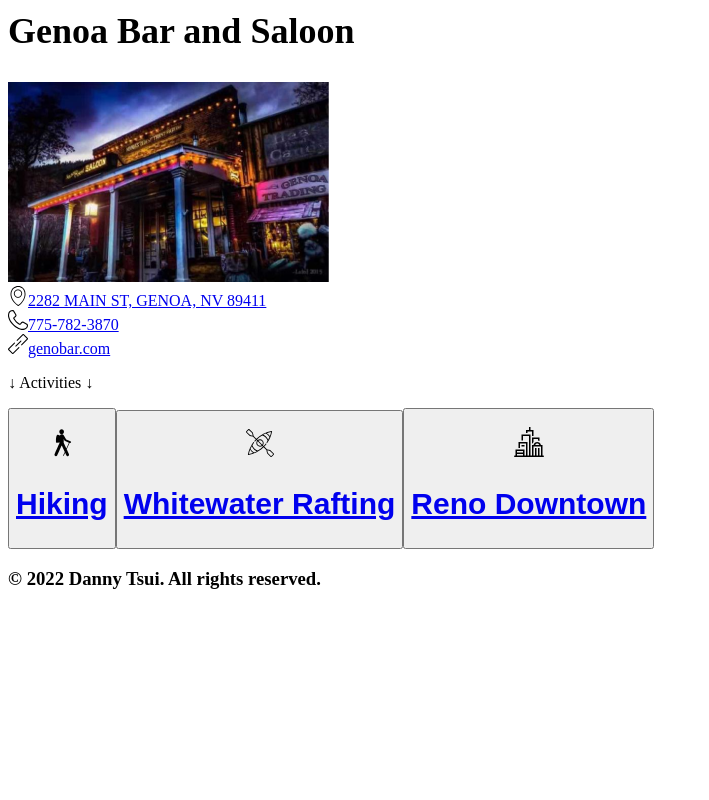
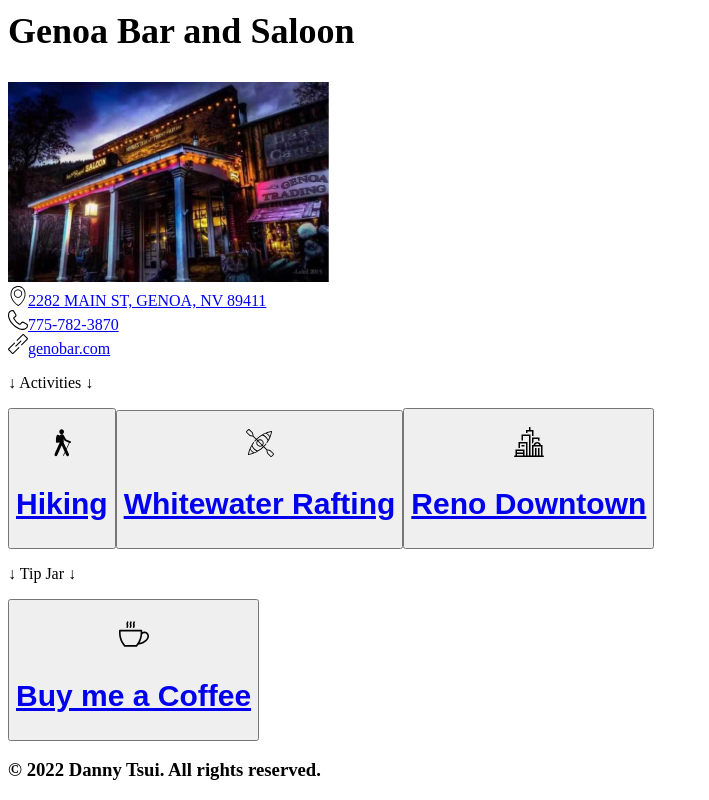
Before and after one commit to dannytszho/renoGuide-django-react, a React (Create React App) app in the folder frontend/: page / in a window 1280 px wide. Shown: the part 1212-2012 px from the top of the page, without its empty margins (0-709 px from the left). Before the commit the page ends 1821 px from the top, so only its background shows below. Built offline with nearby package versions, Linux system fonts and the light colour scheme.

Commit message:
Add tip section

```diff
--- a/frontend/src/Components/HomePage.tsx
+++ b/frontend/src/Components/HomePage.tsx
@@ -4,6 +4,7 @@
 import HikerIcon from '../svg/HikerIcon'
 import KayakIcon from '../svg/KayakIcon'
 import DowntownIcon from '../svg/DowntownIcon'
+import CoffeeIcon from '../svg/CoffeeIcon'
 import Footer from './Footer'
 import RestaurantCard from './RestaurantCard'
 import RestaurantData from '../data/RestaurantData'
@@ -19,6 +20,8 @@
         <h2 className="flex justify-center font-iceland text-2xl m-2">
           · Reno · Lake Tahoe ·
         </h2>
+      </div>
+
       {/* Food and Drinks section */}
       <section className="grid gap-4 justify-center m-10 font-iceland">
         <p className="flex justify-center text-2xl m-2 whitespace-pre">
@@ -79,11 +82,7 @@
           </a>
         </LongButton>
         <LongButton>
-            <a
-              href="https://downtownreno.org/"
-              target="_blank"
-              rel="noreferrer"
-            >
+          <a href="https://downtownreno.org/" target="_blank" rel="noreferrer">
             <div className="flex">
               <div className="pl-4">
                 <DowntownIcon />
@@ -93,7 +92,28 @@
           </a>
         </LongButton>
       </section>
+
+      {/* Tip section */}
+      <section className="grid gap-4 justify-center m-10 font-iceland">
+        <p className="flex justify-center text-2xl whitespace-pre">
+          ↓{'   '}Tip Jar{'   '}↓
+        </p>
+        <LongButton>
+          <a
+            href="https://www.buymeacoffee.com/dannytszho"
+            target="_blank"
+            rel="noreferrer"
+          >
+            <div className="flex">
+              <div className="pl-4">
+                <CoffeeIcon />
               </div>
+              <h2 className="text-2xl mx-auto">Buy me a Coffee</h2>
+            </div>
+          </a>
+        </LongButton>
+      </section>
+      {/* Footer section */}
       <Footer />
     </>
   )
--- /dev/null
+++ b/frontend/src/svg/CoffeeIcon.tsx
@@ -0,0 +1,45 @@
+const CoffeeIcon = () => {
+  return (
+    <svg
+      version="1.1"
+      id="Capa_1"
+      xmlns="http://www.w3.org/2000/svg"
+      width="30"
+      height="30"
+      viewBox="0 0 296.001 296.001"
+    >
+      <path
+        d="M290.664,148.038c-5.78-10.667-15.653-18.438-27.799-21.882c-4.126-1.17-8.375-1.764-12.629-1.764
+		c-7.386,0-14.474,1.792-20.789,4.997c0.021-3.326,0.004-6.442-0.013-9.328c-0.01-1.766-0.02-3.454-0.02-5.061c0-4.418-3.582-8-8-8
+		H8.042c-4.418,0-8,3.582-8,8c0,1.606-0.01,3.295-0.02,5.061c-0.179,31.228-0.512,89.354,50.826,150.104
+		c1.521,1.798,3.756,2.836,6.11,2.836h115.539c2.355,0,4.59-1.038,6.11-2.836c4.799-5.678,9.145-11.334,13.083-16.946
+		c10.572-1.611,85.224-14.84,101.98-68.771C297.602,171.8,296.533,158.869,290.664,148.038z M60.71,257.001
+		c-43.783-53.478-44.84-103.064-44.703-134H213.45c0.137,30.935-0.92,80.522-44.703,134H60.71z M278.393,179.699
+		c-10.523,33.866-52.082,48.877-74.857,54.675c17.735-31.75,23.395-61.319,25.152-84.879c5.563-5.662,13.268-9.103,21.548-9.103
+		c2.778,0,5.559,0.39,8.264,1.156c7.962,2.258,14.389,7.27,18.097,14.112C280.449,162.77,281.07,171.082,278.393,179.699z"
+      />
+      <path
+        d="M72.729,82.001c0,4.418,3.582,8,8,8s8-3.582,8-8c0-2.462,0.414-3.341,1.238-5.094c1.166-2.477,2.762-5.868,2.762-11.907
+		c0-6.039-1.596-9.431-2.762-11.907c-0.824-1.753-1.238-2.632-1.238-5.094c0-2.461,0.414-3.341,1.238-5.093
+		c1.166-2.476,2.762-5.867,2.762-11.905c0-4.418-3.582-8-8-8s-8,3.582-8,8c0,2.461-0.414,3.341-1.238,5.093
+		c-1.166,2.476-2.762,5.867-2.762,11.905c0,6.038,1.596,9.43,2.762,11.906c0.824,1.753,1.238,2.632,1.238,5.095
+		c0,2.462-0.414,3.342-1.238,5.095C74.324,72.571,72.729,75.963,72.729,82.001z"
+      />
+      <path
+        d="M104.729,82.001c0,4.418,3.582,8,8,8s8-3.582,8-8c0-2.462,0.414-3.341,1.238-5.094c1.166-2.477,2.762-5.868,2.762-11.907
+		c0-6.039-1.596-9.431-2.762-11.907c-0.824-1.753-1.238-2.632-1.238-5.094c0-2.461,0.414-3.341,1.238-5.093
+		c1.166-2.476,2.762-5.867,2.762-11.905c0-4.418-3.582-8-8-8s-8,3.582-8,8c0,2.461-0.414,3.341-1.238,5.093
+		c-1.166,2.476-2.762,5.867-2.762,11.905c0,6.038,1.596,9.43,2.762,11.906c0.824,1.753,1.238,2.632,1.238,5.095
+		c0,2.462-0.414,3.342-1.238,5.095C106.324,72.571,104.729,75.963,104.729,82.001z"
+      />
+      <path
+        d="M136.729,82.001c0,4.418,3.582,8,8,8s8-3.582,8-8c0-2.462,0.414-3.341,1.238-5.094c1.166-2.477,2.762-5.868,2.762-11.907
+		c0-6.039-1.596-9.431-2.762-11.907c-0.824-1.753-1.238-2.632-1.238-5.094c0-2.461,0.414-3.341,1.238-5.093
+		c1.166-2.476,2.762-5.867,2.762-11.905c0-4.418-3.582-8-8-8s-8,3.582-8,8c0,2.461-0.414,3.341-1.238,5.093
+		c-1.166,2.476-2.762,5.867-2.762,11.905c0,6.038,1.596,9.43,2.762,11.906c0.824,1.753,1.238,2.632,1.238,5.095
+		c0,2.462-0.414,3.342-1.238,5.095C138.324,72.571,136.729,75.963,136.729,82.001z"
+      />
+    </svg>
+  )
+}
+export default CoffeeIcon
```
Lines whose indentation alone changed are shown as unchanged.
